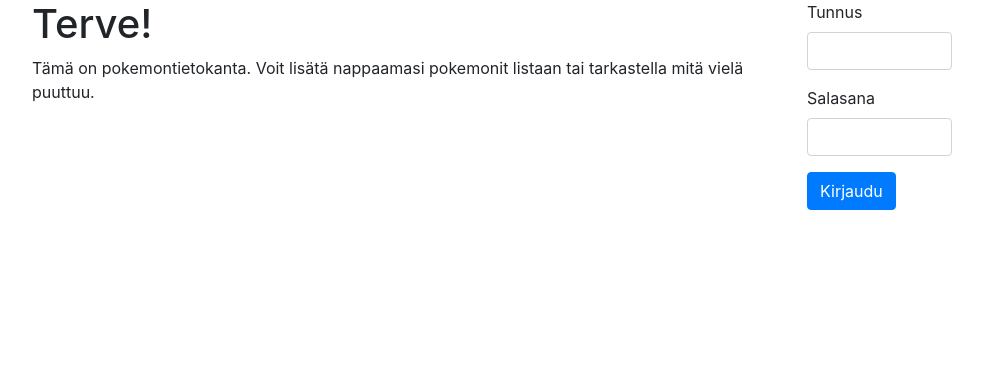
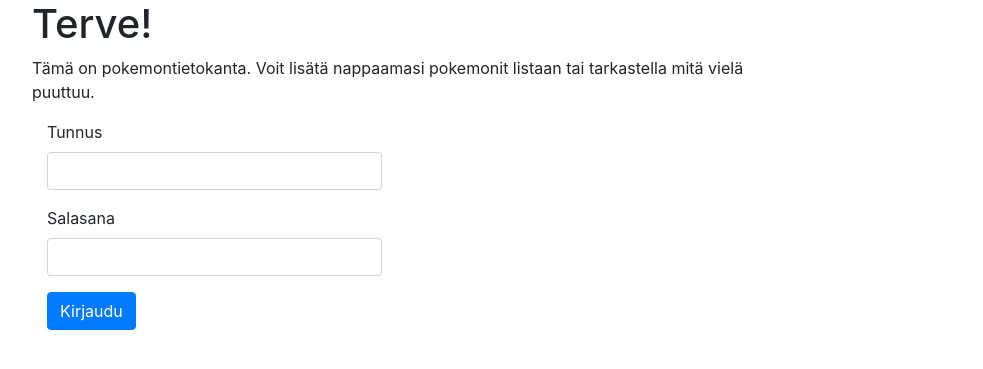
Before and after one commit to brontto/Monnikanta, a Flask app: page / in a window 1280 px wide. Shown: the part 56-425 px from the top of the page, without its empty margins (53-1036 px from the left). Run offline with Flask 2, Linux system fonts and the light colour scheme; some libraries are stand-ins or nearby versions.

Commit message:
korjauksia koodiin

```diff
--- a/database.py
+++ b/database.py
@@ -1,6 +1,7 @@
 from app import app
 from flask_sqlalchemy import SQLAlchemy
 from os import getenv
+from werkzeug.security import generate_password_hash
 
 app.secret_key = getenv("SECRET_KEY")
 app.config["SQLALCHEMY_DATABASE_URI"] = getenv("DATABASE_URL")
--- a/templates/index.html
+++ b/templates/index.html
@@ -41,7 +41,7 @@
             </p>
         </div>
         {% else %}
-        <div class="col-4">
+        <div class="col-8">
             {% if error %}
             <p class=error><strong>Error:</strong> {{ error }}
                 {% endif %}
```
